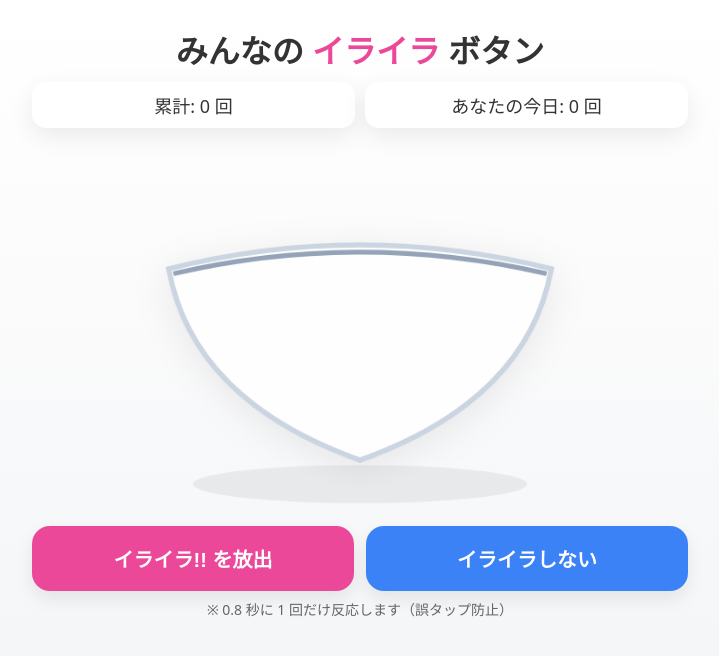
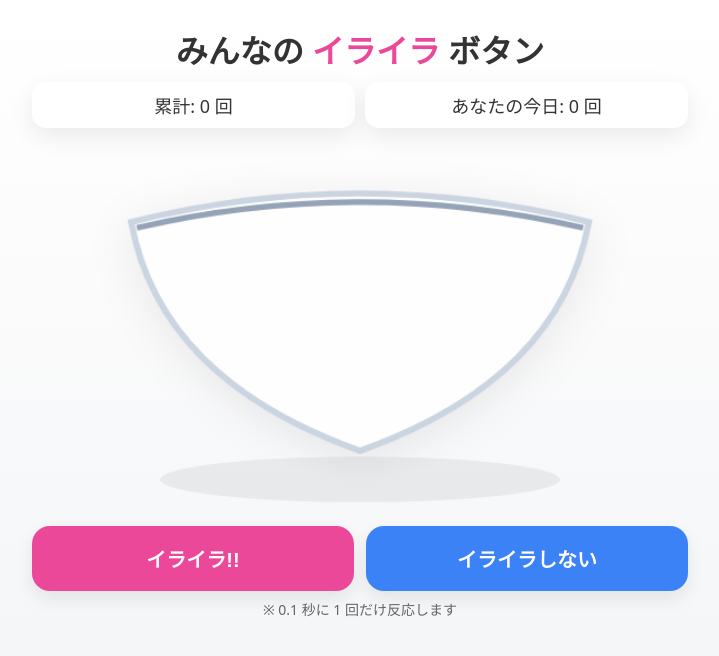
Before and after one commit to TT777888/iraira, a plain HTML site: page index.html in a window 1280 px wide. Both pictures are taken after a click on the button "イライラしない". Shown: the whole page, without its empty margins (280-999 px from the left). Drawn offline with Linux system fonts and the light colour scheme.

Commit message:
Update index.html

```diff
--- a/index.html
+++ b/index.html
@@ -15,83 +15,65 @@
       <p>あなたの今日: <span id="todayCount">0</span> 回</p>
     </div>
 
-    <!-- 器（SVG） -->
+    <!-- 器 -->
     <div class="vessel-wrap" aria-hidden="true">
-      <svg class="vessel" viewBox="0 0 200 140" role="img" aria-label="器のイラスト">
-        <!-- 影 -->
+      <svg class="vessel" viewBox="0 0 200 140">
         <ellipse cx="100" cy="130" rx="70" ry="8" class="v-shadow"></ellipse>
-        <!-- 器本体 -->
         <path class="v-body"
-          d="M20,40
-             Q100,20 180,40
-             Q170,95 100,120
-             Q30,95 20,40 Z" />
-        <!-- 縁のハイライト -->
-        <path class="v-rim"
-          d="M22,42
-             Q100,24 178,42"
-          />
+          d="M20,40 Q100,20 180,40 Q170,95 100,120 Q30,95 20,40 Z" />
+        <path class="v-rim" d="M22,42 Q100,24 178,42" />
       </svg>
     </div>
 
     <div class="buttons">
-      <button id="irairaButton" class="btn btn-pink" aria-label="イライラを放出">イライラ!! を放出</button>
-      <button id="calmButton" class="btn btn-blue" aria-label="イライラしない">イライラしない</button>
+      <button id="irairaButton" class="btn btn-pink">イライラ!!</button>
+      <button id="calmButton" class="btn btn-blue">イライラしない</button>
     </div>
 
-    <p class="note">※ 0.8 秒に 1 回だけ反応します（誤タップ防止）</p>
+    <p class="note">※ 0.1 秒に 1 回だけ反応します</p>
   </div>
 
   <script>
-    // 要素取得
     const totalCountEl = document.getElementById("totalCount");
     const todayCountEl = document.getElementById("todayCount");
     const irairaBtn = document.getElementById("irairaButton");
     const calmBtn = document.getElementById("calmButton");
     const vessel = document.querySelector(".vessel");
 
-    // LocalStorageキー
     const TOTAL_KEY = "iraira_total";
     const TODAY_KEY = "iraira_today_" + new Date().toISOString().slice(0,10);
     const VESSEL_KEY = "iraira_vessel_scale";
 
-    // 初期値読み込み
     let total = Number(localStorage.getItem(TOTAL_KEY) || 0);
     let today = Number(localStorage.getItem(TODAY_KEY) || 0);
-    let vesselScale = Number(localStorage.getItem(VESSEL_KEY) || 1); // 0.6〜2.0でクランプ
+    let vesselScale = Number(localStorage.getItem(VESSEL_KEY) || 1);
 
-    // 表示反映
     const updateCounters = () => {
       totalCountEl.textContent = total;
       todayCountEl.textContent = today;
     };
     updateCounters();
 
-    // 器のスケール反映
-    const clamp = (n, min, max) => Math.min(max, Math.max(min, n));
     const applyVesselScale = () => {
-      vesselScale = clamp(vesselScale, 0.6, 2.0);
       vessel.style.setProperty("--v-scale", vesselScale);
-      try { localStorage.setItem(VESSEL_KEY, String(vesselScale)); } catch {}
+      try { localStorage.setItem(VESSEL_KEY, vesselScale); } catch {}
     };
     applyVesselScale();
 
-    // 連打クールダウン
     let cooldown = false;
     const withCooldown = (fn) => {
       if (cooldown) return;
       cooldown = true;
-      setTimeout(() => (cooldown = false), 800);
+      setTimeout(() => (cooldown = false), 100); // 0.1秒
       fn();
     };
 
-    // アニメ付与ユーティリティ
-    const pulse = (el, cls = "pressed", ms = 220) => {
+    const pulse = (el, cls="pressed", ms=200) => {
       el.classList.add(cls);
       setTimeout(() => el.classList.remove(cls), ms);
     };
 
-    // イライラ：増やす（器を大きく）
+    // イライラ → 器が小さくなる
     irairaBtn.addEventListener("click", () => withCooldown(() => {
       total++; today++;
       updateCounters();
@@ -99,26 +81,19 @@
         localStorage.setItem(TOTAL_KEY, total);
         localStorage.setItem(TODAY_KEY, today);
       } catch {}
-      vesselScale += 0.08; // 拡大ステップ
+      vesselScale -= 0.1; // 縮小
       applyVesselScale();
       pulse(irairaBtn);
-      pulse(vessel, "vessel-bounce", 260);
+      pulse(vessel, "vessel-bounce", 240);
     }));
 
-    // イライラしない：減らす（器を小さく）
+    // イライラしない → 器が大きくなる
     calmBtn.addEventListener("click", () => withCooldown(() => {
-      vesselScale -= 0.08; // 縮小ステップ
+      vesselScale += 0.1; // 拡大
       applyVesselScale();
       pulse(calmBtn);
-      pulse(vessel, "vessel-bounce", 260);
+      pulse(vessel, "vessel-bounce", 240);
     }));
-
-    // iOSのダブルタップ拡大防止（任意）
-    document.addEventListener("touchend", (e) => {
-      const now = Date.now();
-      if (document.lastTouch && now - document.lastTouch < 350) e.preventDefault();
-      document.lastTouch = now;
-    }, { passive: false });
   </script>
 </body>
 </html>
```
